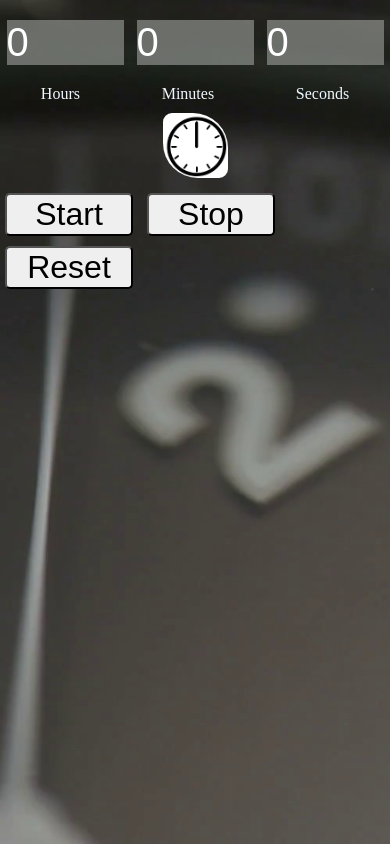
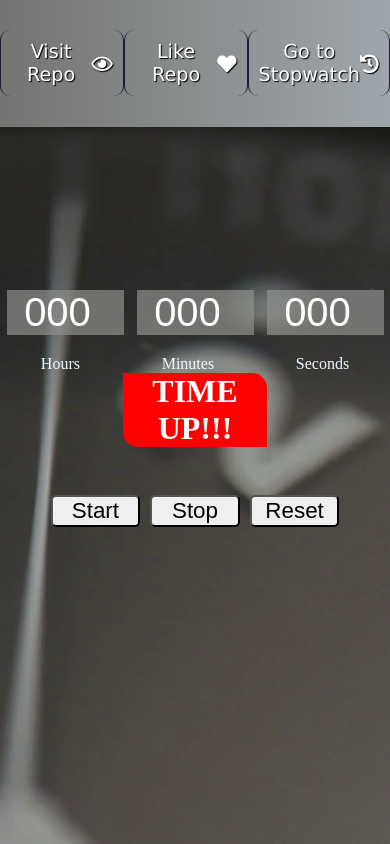
Before and after one commit to somia-ansari/timer, a plain HTML site: page index.html in a window 390 px wide. Both pictures are taken after a click on the button "Start". Drawn offline with Linux system fonts and the light colour scheme.

Commit message:
refactor JS, improvise UI

```diff
--- a/index.html
+++ b/index.html
@@ -5,12 +5,36 @@
     <meta charset="UTF-8">
     <meta name="viewport" content="width=device-width, initial-scale=1.0">
     <meta http-equiv="X-UA-Compatible" content="ie=edge">
+    <link rel="stylesheet" href="https://use.fontawesome.com/releases/v5.8.2/css/all.css" integrity="sha384-oS3vJWv+0UjzBfQzYUhtDYW+Pj2yciDJxpsK1OYPAYjqT085Qq/1cq5FLXAZQ7Ay" crossorigin="anonymous">
     <link rel="shortcut icon" href="images/icon.jpeg" type="image/x-icon">
     <link rel="stylesheet" href="style.css">
     <title>Timer</title>
 </head>
 
 <body>
+    <header>
+        <nav>
+            <ul>
+                <a href="https://github.com/somia-ansari/stopwatch" target="_blank">
+                    <li>Visit Repo
+                        <i class="far fa-eye"></i>
+                    </li>
+                </a>
+                <a href="https://github.com/somia-ansari/stopwatch" target="_blank">
+                    <li>Like Repo
+                        <i class="fas fa-heart"></i>
+                    </li>
+                </a>
+                <a href="https://somia-ansari.github.io/stopwatch/" target="_blank">
+                    <li>Go to Stopwatch
+                        <i class="fas fa-history"></i>
+                    </li>
+                </a>
+            </ul>
+        </nav>
+    </header>
+    <main>
+
         <div id="time">
             <div id="inputs">
                 <input type="number" id="hours" value="00" min="0">
@@ -23,18 +47,19 @@
                 <label for="seconds">Seconds</label>
 
             </div>
-        <img src="images/timerun.gif" alt="timerun">
 
             <h1>
             </h1>
 
         </div>
         <div id="controls">
+            <img src="images/timerun.gif" alt="timerun">
             <button id="start" onclick="start()">Start</button>
             <button id="stop" onclick="stop()">Stop</button>
             <button id="reset" onclick="reset()">Reset</button>
-        <!-- <embed src="success.wav" autostart="false" width="0" height="0" id="sound1" enablejavascript="true"> -->
         </div>
+
+    </main>
     <script src="script.js"></script>
 </body>
 
--- a/script.js
+++ b/script.js
@@ -3,45 +3,41 @@ let timer;
 let hours;
 let minutes;
 let seconds;
-let sound;
+const sound = new Audio("success.wav");
 let isRunning = false;
-timeRunImg.style.display = "none";
 
 
 function showNumbs() {
+    if (seconds < 10) {
+        seconds = "0" + seconds;
+    }
+    if (minutes < 10) {
+        minutes = "0" + minutes;
+    }
+    if (hours < 10) {
+        hours = "0" + hours;
+    }
     document.querySelector('#hours').value = hours;
     document.querySelector('#minutes').value = minutes;
     document.querySelector('#seconds').value = seconds;
+
 }
-
-// function playSound(soundObj) {
-//     let sound = document.getElementById(soundObj);
-//     sound.Play();
-// }
-// playSound("sound1");
-
-
 
 function start() {
     if (isRunning === false) {
         document.querySelector('#time h1').innerHTML = "";
         timer = setInterval(decreaseTime, 1000);
         isRunning = true;
-        timeRunImg.style.display = "block";
-
+        timeRunImg.style.display = "inline-block";
+        document.querySelector('#start').style.display = "none";
     }
 }
 
 function timeUp() {
-    if (seconds === 0 && minutes === 0 && hours === 0) {
+    if ((seconds + minutes + hours) == 0) {
+        sound.play();
         reset();
         document.querySelector('#time h1').innerHTML = "TIME UP!!!";
-
-        function beep() {
-            sound = new Audio("success.wav");
-            sound.play();
-        }
-        beep();
     }
 }
 
@@ -49,94 +45,129 @@ function decreaseTime() {
     hours = parseInt(document.querySelector('#hours').value);
     minutes = parseInt(document.querySelector('#minutes').value);
     seconds = parseInt(document.querySelector('#seconds').value);
+    timeUp();
 
-    if (hours > 0 && minutes > 0 && seconds > 0) {
-        seconds--;
-        if (seconds == 0) {
-            seconds = 59;
-            minutes--;
+    if ((seconds + minutes + hours) > 0) {
+        if (seconds === 0) {
             if (minutes == 0) {
                 hours--;
                 minutes = 59;
+                seconds = 59;
+                if (hours == 0) {
+                    timeUp();
+                }
+            } else {
+                seconds = 59;
+                minutes--;
             }
+        } else {
+            seconds--;
         }
-    }
-    if (hours > 0 && minutes == 0 && seconds == 0) {
-        seconds = 59;
-        minutes = 59;
-        seconds--;
-        hours--;
-        if (seconds == 0) {
-            seconds = 59;
-            minutes--;
-            if (minutes == 0) {
-                hours--;
-            }
-        }
-
-    }
-    if (hours > 0 && minutes > 0 && seconds == 0) {
-        seconds = 59;
-        minutes--;
-        if (minutes == 0) {
-            hours--;
-            minutes = 59;
-        }
-    }
-    if (hours > 0 && minutes == 0 && seconds > 0) {
-        seconds--;
-        if (seconds == 0 && minutes == 0) {
-            minutes = 59;
-            seconds = 59;
-            hours--;
-        } else if (seconds == 0) {
-            minutes--;
-            seconds = 59;
-        }
-    }
-    if (hours == 0 && minutes > 0 && seconds == 0) {
-        seconds = 59;
-        minutes--;
-        seconds--;
-        if (seconds == 0) {
-            minutes--;
-            seconds = 59;
-        }
-    }
-    if (hours == 0 && minutes > 0 && seconds > 0) {
-        seconds--;
-        if (seconds == 0) {
-            seconds = 59;
-            minutes--;
-        }
-    }
-    if (hours == 0 && minutes == 0 && seconds > 0) {
-        seconds--;
-        timeUp();
     }
     if (seconds > 59 || minutes > 59) {
         document.querySelector('#time h1').innerHTML = "Wrong input, give less than 59";
         stop();
     }
-
     showNumbs();
+    timeUp();
 }
-
-
 
 function stop() {
     clearInterval(timer);
     isRunning = false;
     timeRunImg.style.display = "none";
-
+    document.querySelector('#start').style.display = "inline-block";
 }
 
 function reset() {
-    hours = 00;
-    minutes = 00;
-    seconds = 00;
+    hours = '0' + 0;
+    minutes = '0' + 0;
+    seconds = '0' + 0;
     showNumbs();
     stop();
     document.querySelector('#time h1').innerHTML = "";
+}
 
-}
+
+
+
+
+
+
+
+
+
+
+
+
+
+
+// if (hours > 0 && minutes > 0 && seconds > 0) {
+//     if (seconds == 0) {
+//         seconds = 59;
+//         minutes--;
+//         if (minutes == 0) {
+//             hours--;
+//             minutes = 59;
+//         }
+//     }else{
+//         seconds--;
+//     }
+// }
+// if (hours > 0 && minutes == 0 && seconds == 0) {
+//     seconds = 59;
+//     minutes = 59;
+//     seconds--;
+//     hours--;
+//     if (seconds == 0) {
+//         seconds = 59;
+//         minutes--;
+//         if (minutes == 0) {
+//             hours--;
+//         }
+//     }
+
+// }
+// if (hours > 0 && minutes > 0 && seconds == 0) {
+//     seconds = 59;
+//     minutes--;
+//     if (minutes == 0) {
+//         hours--;
+//         minutes = 59;
+//     }
+// }
+// if (hours > 0 && minutes == 0 && seconds > 0) {
+//     seconds--;
+//     if (seconds == 0 && minutes == 0) {
+//         minutes = 59;
+//         seconds = 59;
+//         hours--;
+//     } else if (seconds == 0) {
+//         minutes--;
+//         seconds = 59;
+//     }
+// }
+// if (hours == 0 && minutes > 0 && seconds == 0) {
+//     seconds = 59;
+//     minutes--;
+//     seconds--;
+//     if (seconds == 0) {
+//         minutes--;
+//         seconds = 59;
+//     }
+// }
+// if (hours == 0 && minutes > 0 && seconds > 0) {
+//     seconds--;
+//     if (seconds == 0) {
+//         seconds = 59;
+//         minutes--;
+//     }
+// }
+// if (hours == 0 && minutes == 0 && seconds > 0) {
+//     seconds--;
+//     timeUp();
+// }
+// if (seconds > 59 || minutes > 59) {
+//     document.querySelector('#time h1').innerHTML = "Wrong input, give less than 59";
+//     stop();
+// }
--- a/style.css
+++ b/style.css
@@ -5,6 +5,7 @@ input {
     font-size: 2.5em;
     color: white;
     padding: 10px;
+    text-align: center;
     margin: 10px;
 }
 
@@ -32,9 +33,11 @@ body {
     overflow: hidden;
     height: 100vh;
     display: flex;
+    justify-content: space-around;
     flex-direction: column;
     align-items: center;
-    padding-top: 10vh;
+    padding-top: 0;
+    margin: 0;
 }
 
 #inputs {
@@ -58,11 +61,11 @@ label {
 }
 
 img {
-    margin: 10px;
+    margin: 10px 20px;
     height: 65px;
     border-radius: 9px 35px;
-    width: 65px;
-    background-color: none;
+    width: 4em;
+    display: none;
 }
 
 button {
@@ -71,6 +74,83 @@ button {
     border-radius: 5px;
     margin: 10px 20px;
     cursor: pointer;
+}
+
+div#controls {
+    display: flex;
+    justify-content: center;
+    align-items: center;
+    min-height: 15vh;
+    flex-wrap: wrap;
+}
+
+nav {
+    background-image: linear-gradient(to right, #747572, #9fa6ab);
+    width: 100%;
+}
+
+nav ul {
+    list-style-type: none;
+    display: flex;
+    justify-content: center;
+    margin: 0;
+    flex-wrap: wrap;
+    align-items: center;
+    padding: 0;
+    min-height: 15vh;
+    width: 100%;
+}
+
+nav ul li {
+    padding: 0;
+    display: flex;
+    align-items: center;
+    justify-content: center;
+    color: #ffffff;
+    text-shadow: 1px 1px 1px black;
+    margin: 0;
+    font-family: 'Lucida Sans', 'Lucida Sans Regular', 'Lucida Grande', 'Lucida Sans Unicode', Geneva, Verdana, sans-serif;
+}
+
+ul a {
+    flex: 1;
+    min-height: 10vh;
+    font-size: 1.5em;
+    justify-content: center;
+    display: flex;
+    text-align: center;
+    padding: 10px 25px;
+    text-decoration: none;
+    border-right: 1px solid rgb(28, 28, 54);
+    border-left: 1px solid rgb(28, 28, 54);
+    border-radius: 10px;
+}
+
+nav ul a:hover {
+    background-color: #232a3d;
+    text-shadow: 0 0 2px rgb(203, 203, 235);
+    transition: 0.5s;
+}
+
+nav ul a:hover li {
+    color: #989d97;
+}
+
+nav ul a:hover i {
+    color: rgb(187, 141, 149);
+    transition: 0.5s;
+}
+
+header {
+    width: 100%;
+    position: fixed;
+    top: 0;
+}
+
+button:hover {
+    background-color: #232a3d;
+    color: rgb(187, 141, 149);
+    transition: 0.5s;
 }
 
 @media only screen and (max-width: 600px) {
@@ -97,6 +177,7 @@ button {
     }
     button {
         margin: 5px;
+        font-size: 1.4em;
     }
     #labels {
         width: 100%;
@@ -105,4 +186,10 @@ button {
         display: flex;
         justify-content: space-around;
     }
+    nav a {
+        font-size: 1.2em;
+        flex-wrap: wrap;
+        padding: 10px;
+        min-height: auto;
+    }
 }
```
Lines whose indentation alone changed are shown as unchanged.
